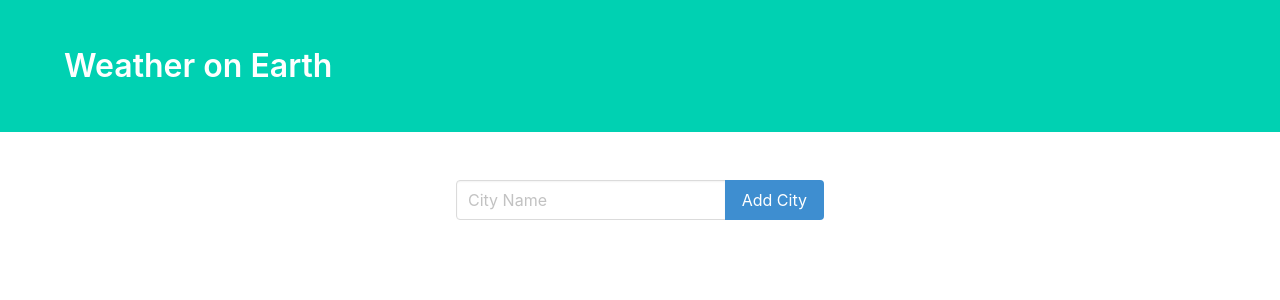
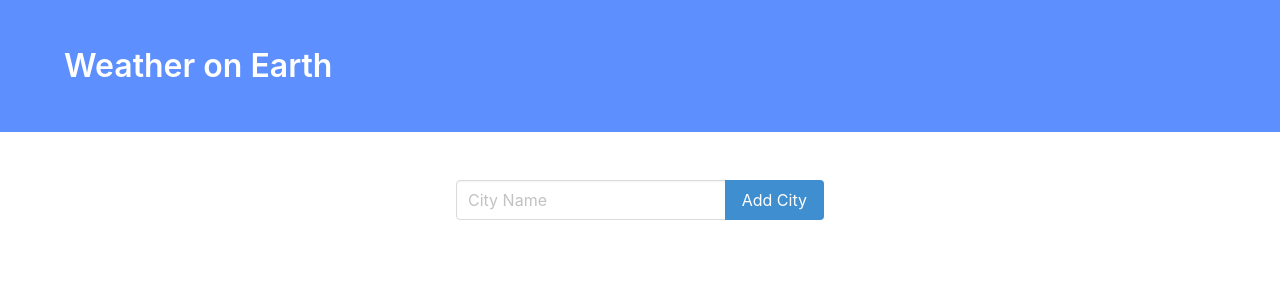
Before and after one commit to vsaraikin/django-app, a Django app: page / in a window 1280 px wide. Shown: the top 300 px of the page. Run offline with Django 4.2, Linux system fonts and the light colour scheme; data that the repository does not hold is empty; some libraries are stand-ins or nearby versions.

Commit message:
updated background

```diff
--- a/weather/templates/weather/index.html
+++ b/weather/templates/weather/index.html
@@ -6,8 +6,9 @@
     <title>Django Weather Application</title>
     <link rel="stylesheet" href="https://cdnjs.cloudflare.com/ajax/libs/bulma/0.6.2/css/bulma.css" />
 </head>
+<style> #header {background-color: #5E8FFF;} </style>
 <body>
-    <section class="hero is-primary">
+    <section class="hero is-primary" id="header">
         <div class="hero-body">
             <div class="container">
                 <h1 class="title">
```
Also changed, not shown: 1 other file.
